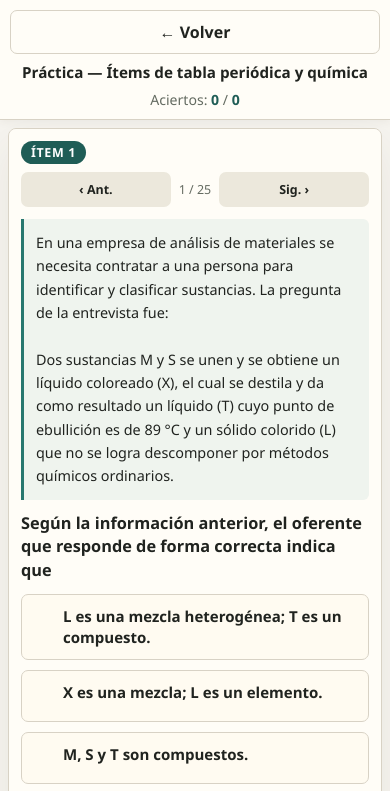
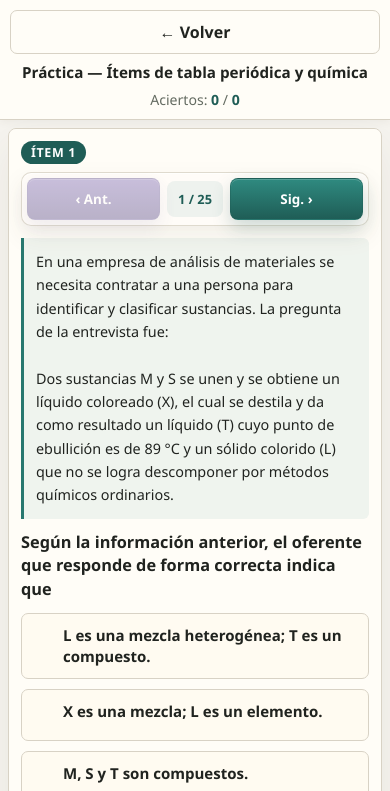
Before and after one commit to hoja1304-sudo/Tabla-periodica-interactiva, a plain HTML site: page index.html in a window 390 px wide. Both pictures are taken after a click on the button "Iniciar práctica". Shown: the top 791 px of the page. Drawn offline with Linux system fonts and the light colour scheme.

Commit message:
Mejorar botones de navegacion de practica

```diff
--- a/index.html
+++ b/index.html
@@ -922,9 +922,93 @@
       flex-shrink: 0;
     }
 
-    .pov-nav { display: flex; align-items: center; gap: 6px; }
-    .pov-nav .btn { min-height: 34px; padding: 6px 10px; font-size: .82rem; }
-    .pov-nav-counter { font-size: .82rem; color: var(--muted); white-space: nowrap; }
+    .pov-nav {
+      display: flex;
+      align-items: center;
+      gap: 6px;
+      padding: 4px;
+      border: 1px solid rgba(216,210,197,.82);
+      border-radius: 10px;
+      background: rgba(255,253,248,.74);
+      box-shadow:
+        inset 0 1px 0 rgba(255,255,255,.72),
+        0 10px 24px rgba(79,70,53,.08);
+    }
+
+    .pov-nav .btn {
+      min-height: 36px;
+      padding: 7px 12px;
+      border-radius: 8px;
+      border: 1px solid rgba(32,35,31,.12);
+      background: linear-gradient(180deg, #fffdf8 0%, #ece8dc 100%);
+      color: var(--ink);
+      font-size: .82rem;
+      font-weight: 850;
+      letter-spacing: 0;
+      box-shadow:
+        inset 0 1px 0 rgba(255,255,255,.82),
+        0 5px 14px rgba(79,70,53,.08);
+      transition: transform .18s cubic-bezier(.16,1,.3,1), background .18s ease, box-shadow .18s ease, opacity .18s ease;
+    }
+
+    .pov-nav .btn:hover:not(:disabled) {
+      background: linear-gradient(180deg, #ffffff 0%, #f5f0e2 100%);
+      box-shadow:
+        inset 0 1px 0 rgba(255,255,255,.9),
+        0 9px 18px rgba(79,70,53,.12);
+      transform: translateY(-1px);
+    }
+
+    .pov-nav .btn:disabled {
+      opacity: .42;
+      cursor: not-allowed;
+      box-shadow: none;
+    }
+
+    #pNext {
+      background: linear-gradient(180deg, #2f8a80 0%, var(--accent-dark) 100%);
+      color: white;
+      border-color: rgba(31,93,86,.42);
+      box-shadow:
+        inset 0 1px 0 rgba(255,255,255,.20),
+        0 8px 18px rgba(31,93,86,.22);
+    }
+
+    #pNext:hover:not(:disabled) {
+      background: linear-gradient(180deg, #35998f 0%, #1f665e 100%);
+      box-shadow:
+        inset 0 1px 0 rgba(255,255,255,.22),
+        0 10px 22px rgba(31,93,86,.26);
+    }
+
+    #pPrev {
+      background: linear-gradient(180deg, #7d6ab4 0%, #5a4c88 100%);
+      color: white;
+      border-color: rgba(90,76,136,.42);
+      box-shadow:
+        inset 0 1px 0 rgba(255,255,255,.20),
+        0 8px 18px rgba(90,76,136,.22);
+    }
+
+    #pPrev:hover:not(:disabled) {
+      background: linear-gradient(180deg, #8975c4 0%, #635494 100%);
+      box-shadow:
+        inset 0 1px 0 rgba(255,255,255,.22),
+        0 10px 22px rgba(90,76,136,.26);
+    }
+
+    .pov-nav-counter {
+      min-width: 54px;
+      padding: 7px 9px;
+      border-radius: 8px;
+      background: rgba(40,120,111,.08);
+      color: var(--accent-dark);
+      font-size: .82rem;
+      font-weight: 850;
+      text-align: center;
+      white-space: nowrap;
+      font-variant-numeric: tabular-nums;
+    }
 
     .pov-context {
       padding: 14px 16px;
@@ -1117,20 +1201,23 @@
         display: grid;
         grid-template-columns: minmax(0, 1fr) auto minmax(0, 1fr);
         width: 100%;
-        gap: 6px;
+        gap: 7px;
+        padding: 5px;
       }
 
       .pov-nav .btn {
         min-width: 0;
         width: 100%;
-        padding: 8px 6px;
-        font-size: .78rem;
+        min-height: 42px;
+        padding: 9px 7px;
+        font-size: .84rem;
       }
 
       .pov-nav-counter {
         align-self: center;
-        font-size: .78rem;
-        padding: 0 2px;
+        min-width: 56px;
+        font-size: .8rem;
+        padding: 9px 6px;
       }
 
       .pov-context,
```
